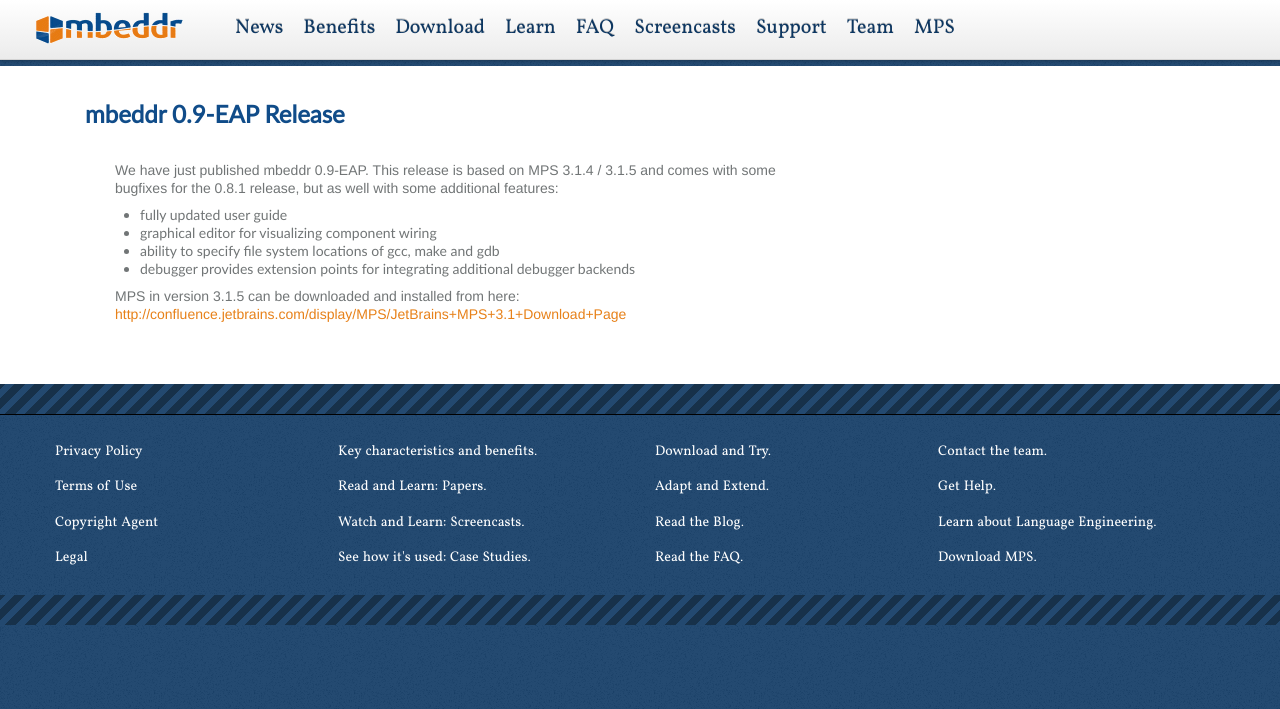
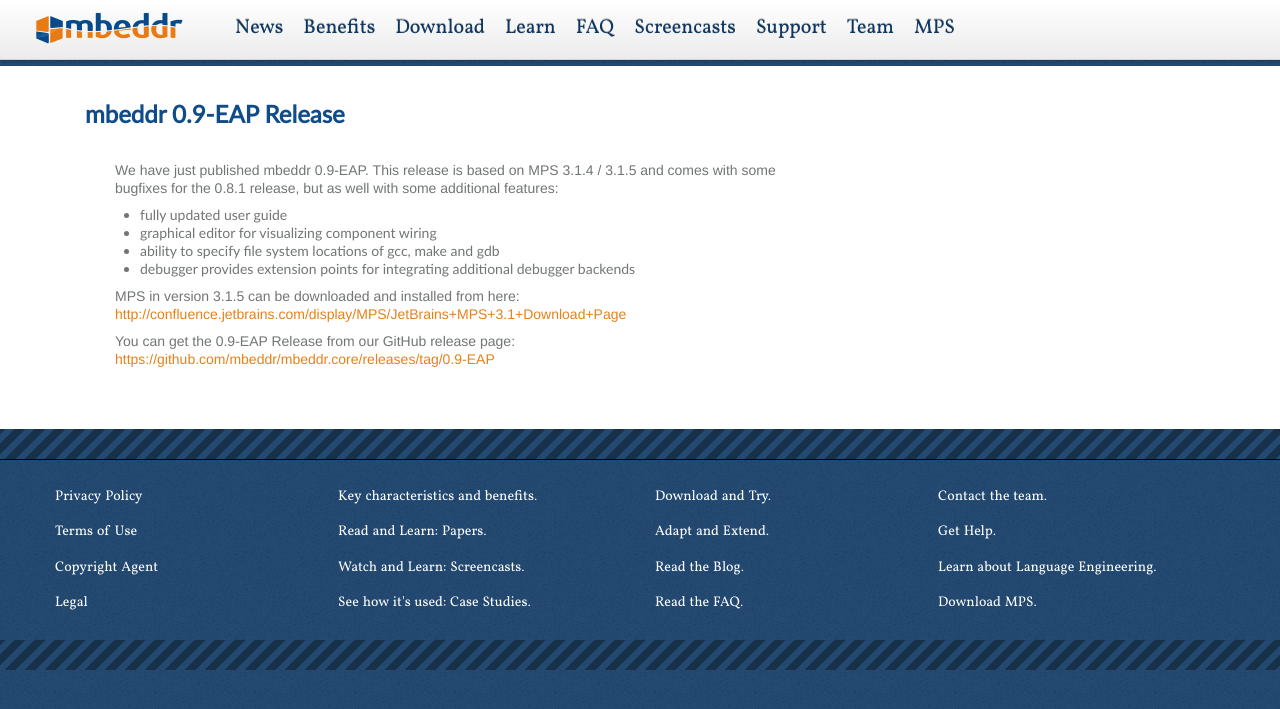
Before and after one commit to mbeddr/mbeddr.github.io, a Jekyll site: the page built from _posts/2014-11-19-newRelease.html, in a window 1280 px wide. Shown: the top 709 px of the page. Built offline with Jekyll 4.4.1, drawn with Linux system fonts in a browser that asks for light colours; nearby versions of some CDN libraries; library files that are not in the unit come from our copies.

Commit message:
added link to release page

```diff
--- a/_posts/2014-11-19-newRelease.html
+++ b/_posts/2014-11-19-newRelease.html
@@ -18,3 +18,8 @@
 MPS in version 3.1.5 can be downloaded and installed from here:<br>
 <a href="http://confluence.jetbrains.com/display/MPS/JetBrains+MPS+3.1+Download+Page">http://confluence.jetbrains.com/display/MPS/JetBrains+MPS+3.1+Download+Page</a>
 </p>
+
+<p>
+You can get the 0.9-EAP Release from our GitHub release page:<br>
+<a href="https://github.com/mbeddr/mbeddr.core/releases/tag/0.9-EAP">https://github.com/mbeddr/mbeddr.core/releases/tag/0.9-EAP</a>
+</p>
```
